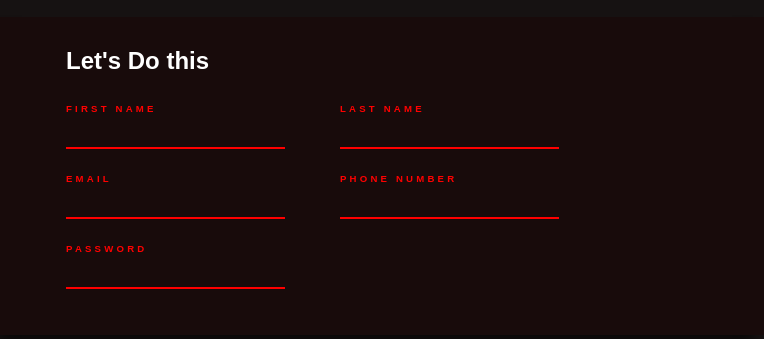
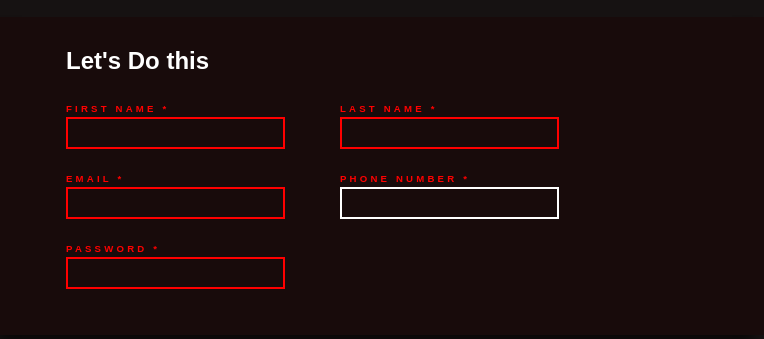
Before and after one commit to obre-bjorn/sign-up, a plain HTML site: page index.html in a window 1280 px wide. Shown: the part 243-582 px from the top of the page, 516-1280 px from the left. Drawn offline with Linux system fonts and the light colour scheme.

Commit message:
form constraints

```diff
--- a/index.html
+++ b/index.html
@@ -31,32 +31,32 @@
                 <h3 class="form-header2">Let's Do this</h3>
 
                 <div class="input-container">
-                    <label for="firstname">First Name</label>
+                    <label for="firstname">First Name *</label>
                     <input id ="firstname" type="text" minlength="3" maxlength="15" required>
                     <span></span>
                 </div>
 
                 <div class="input-container">
-                    <label for="lastname">Last Name</label>
+                    <label for="lastname">Last Name *</label>
                     <input id ="lastname" type="text" minlength="3" maxlength="15" required>
                     <span></span>
                 </div>
 
                 <div class="input-container">
-                    <label for="email">Email</label>
-                    <input id ="email" type="text" required>
+                    <label for="email">Email *</label>
+                    <input id ="email" type="email" required>
                     <!-- <span></span> -->
                 </div>
 
                 <div class="input-container">
-                    <label for="phonenumber">Phone Number</label>
+                    <label for="phonenumber">Phone Number *</label>
                     <input id ="phonenumber" type="tel" minlength="10">
                     <span></span>
                 </div>
 
                 <div class="input-container">
-                    <label for="password">Password</label>
-                    <input id ="password" type="password"  required>
+                    <label for="password">Password *</label>
+                    <input id ="password" type="password"  minlength="8" required>
                     <!-- <span></span> -->
                 </div>
 
--- a/style.css
+++ b/style.css
@@ -90,7 +90,7 @@ label{
     font-weight: 600;
     letter-spacing: .2rem;
     font-size: .6rem;
-
+    padding-bottom: 20px;
 }
 input:not([type="submit"]){
     width: 70%;
@@ -114,6 +114,19 @@ input:not([type="submit"]):focus{
      border-bottom: 2px solid red;;
     box-shadow:  0px 5px 5px rgba(255, 4, 4, 0.767) ;
 }
+input:not([type="submit"]):indeterminate{
+    outline: none;
+     border-bottom: 2px solid red;;
+    box-shadow:  0px 5px 5px rgba(255, 4, 4, 0.767);
+}
+
+input:not([type="submit"]):valid{
+    border: 2px solid white;
+
+}
+input:not([type="submit"]):invalid{
+    border: 2px solid red;
+}
 
 #summit-section{
     padding-top: 40px;
```
